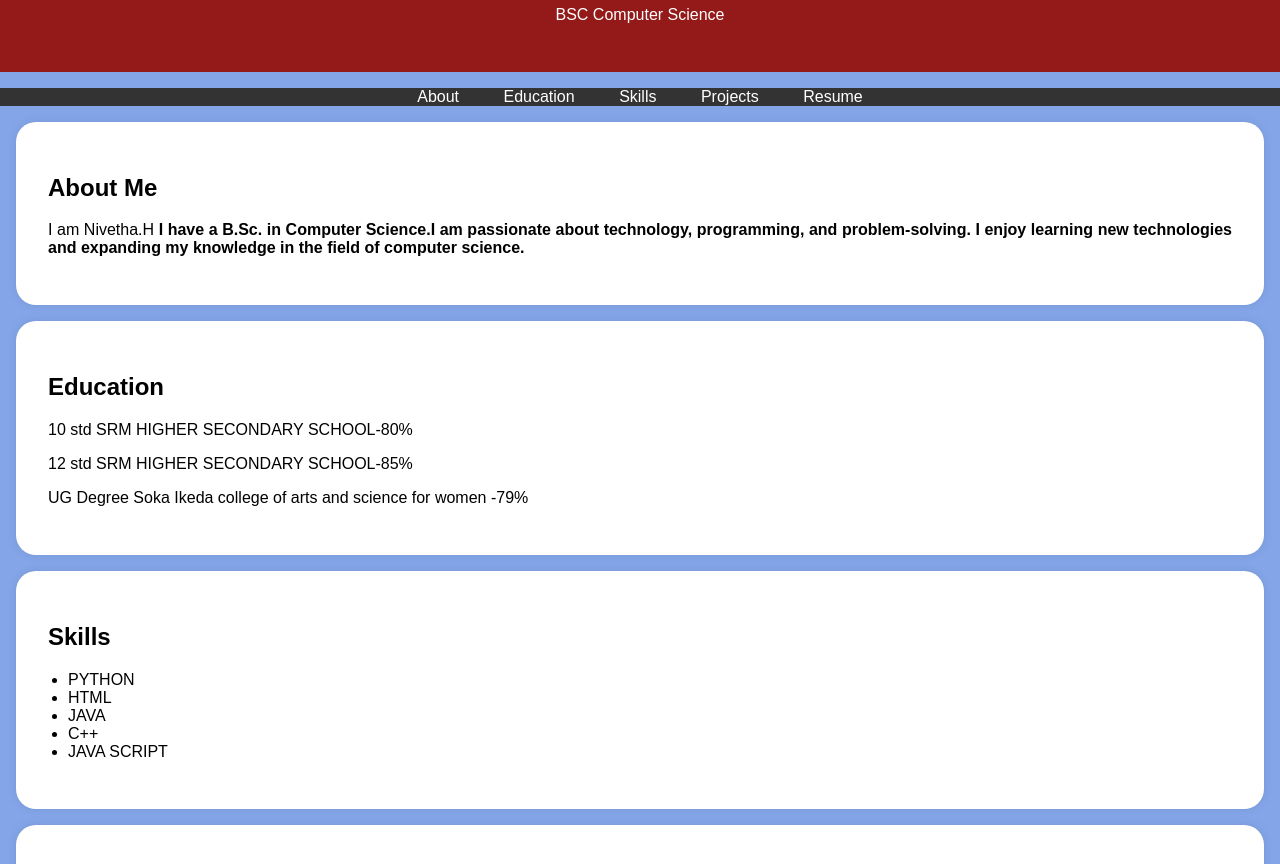
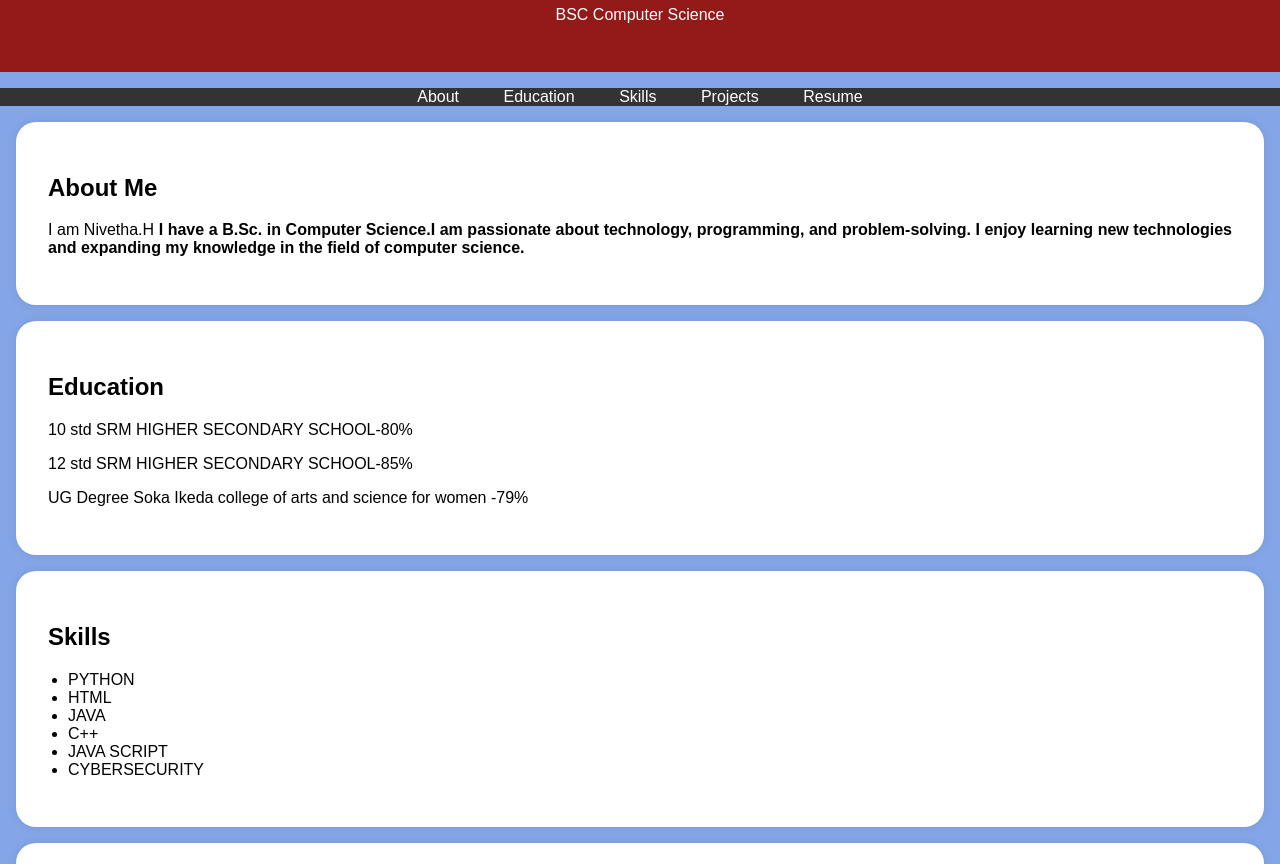
Before and after one commit to nivi-0204/Digital--portfolio, a plain HTML site: page index.html in a window 1280 px wide. Shown: the part 125-989 px from the top of the page. Drawn offline with Linux system fonts and the light colour scheme.

Commit message:
Add files via upload

```diff
--- a/index.html
+++ b/index.html
@@ -138,6 +138,7 @@
                 <li>JAVA</li>
                 <li>C++</li>
                 <li>JAVA SCRIPT</li>
+                <li>CYBERSECURITY</li>
             </ul>
         </div>
     </section>
```
